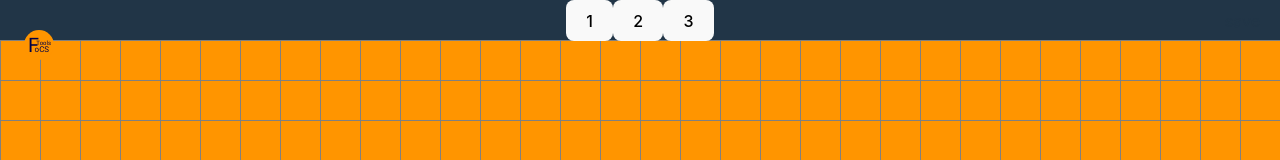
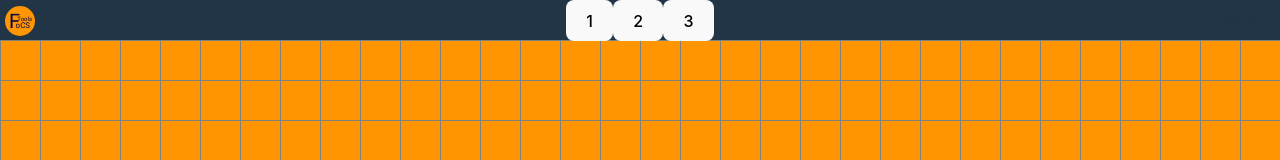
Before and after one commit to aandrepingu/FoCSTools, a React (Vite) app in the folder FoCSTools Site/: page / in a window 1280 px wide. Shown: the top 160 px of the page. Built offline with nearby package versions, Linux system fonts and the light colour scheme.

Commit message:
logo done, metadata updated

```diff
--- a/FoCSTools Site/src/components/Navbar.css
+++ b/FoCSTools Site/src/components/Navbar.css
@@ -14,5 +14,6 @@
 .logo {
   width: 30px;
   height: 30px;
+  padding: 0px;
   object-fit: contain;
 }
--- a/FoCSTools Site/src/components/Navbar.tsx
+++ b/FoCSTools Site/src/components/Navbar.tsx
@@ -4,9 +4,7 @@ export default function Navbar() {
   return (
     <>
       <div className="navbar">
-        <div style={{ width: "30px", height: "30px" }}>
-          <img src="logo.svg" className="logo" />
-        </div>
+        <img src="logo.svg" className="logo" style={{ paddingLeft: "5px" }} />
         <div className="flex" style={{ justifyContent: "center" }}>
           <button>1</button>
           <button>2</button>
```
